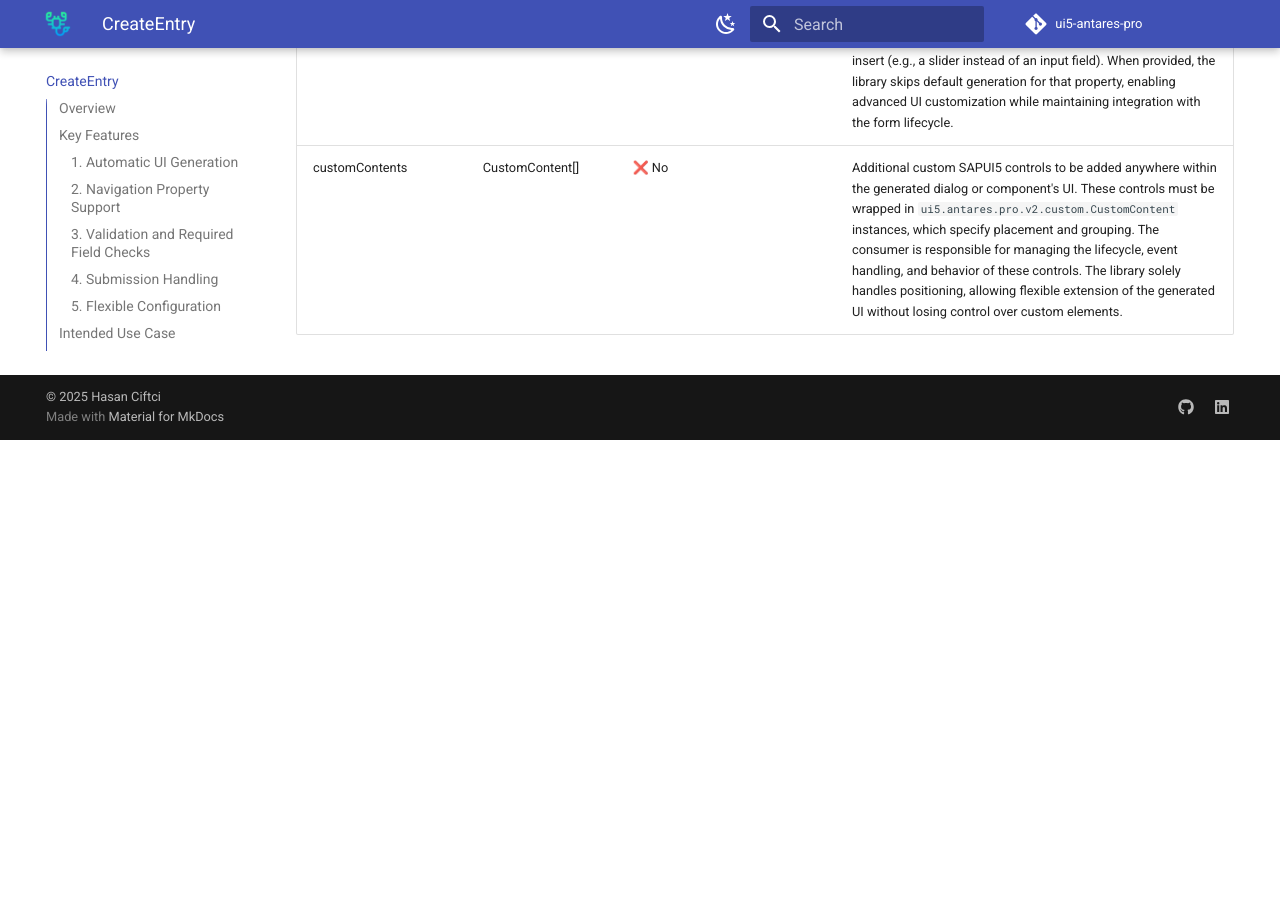
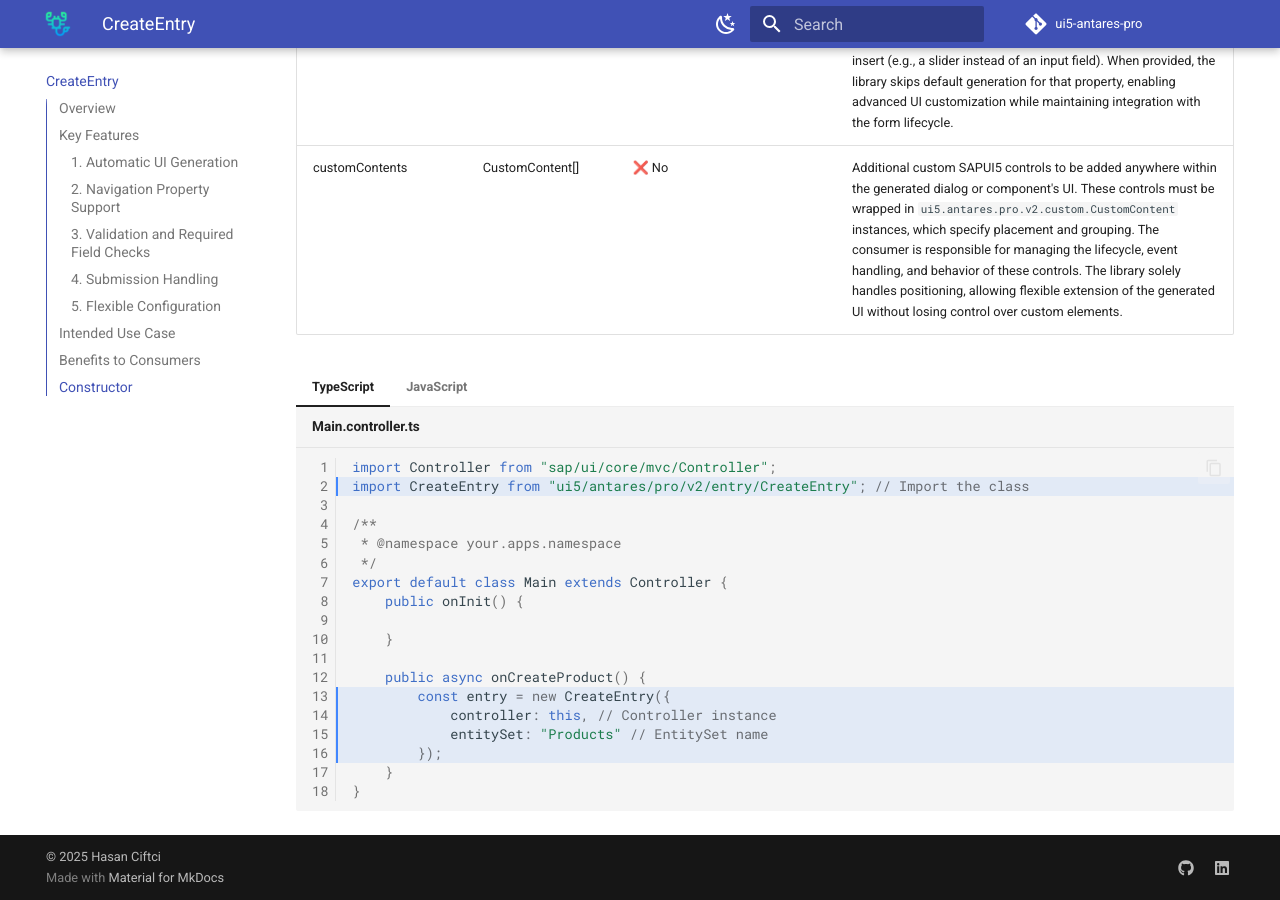
Before and after one commit to ui5-antares-pro/ui5-antares-pro.github.io, an MkDocs documentation site: the page built from docs/create_entry.md, in a window 1280 px wide and 900 px high, scrolled down 5879 px. Built offline with MkDocs 1.6.1 and Material for MkDocs 9.7.7, drawn with Linux system fonts in a browser that asks for light colours; comment, search, counter and statistics services are not loaded; before the commit the page ends 6319 px from its top, so only the background shows below that.

````diff
--- a/docs/create_entry.md
+++ b/docs/create_entry.md
@@ -381,3 +381,50 @@ To utilize the functionality provided by this class, it is required to instantia
     </tr>
   </tbody>
 </table>
+
+=== "TypeScript"
+
+    ```ts linenums="1" hl_lines="2 13-16" title="Main.controller.ts"
+    import Controller from "sap/ui/core/mvc/Controller";
+    import CreateEntry from "ui5/antares/pro/v2/entry/CreateEntry"; // Import the class
+
+    /**
+     * @namespace your.apps.namespace
+     */
+    export default class Main extends Controller {
+        public onInit() {
+
+        }
+
+        public async onCreateProduct() {
+            const entry = new CreateEntry({
+                controller: this, // Controller instance
+                entitySet: "Products" // EntitySet name
+            });
+        }
+    }
+    ```
+
+=== "JavaScript"
+
+    ```js linenums="1" hl_lines="3 13-16" title="Main.controller.js"
+    sap.ui.define([
+        "sap/ui/core/mvc/Controller",
+        "ui5/antares/pro/v2/entry/CreateEntry" // Import the class
+    ], (Controller, CreateEntry) => {
+        "use strict";
+
+        return Controller.extend("your.apps.namespace.Main", {
+            onInit: function () {
+
+            },
+
+            onCreateProduct: async function () {
+                const entry = new CreateEntry({
+                    controller: this, // Controller instance
+                    entitySet: "Products" // EntitySet name
+                });
+            }
+        });
+    });
+    ```
--- a/mkdocs.yml
+++ b/mkdocs.yml
@@ -35,6 +35,10 @@ theme:
 nav:
   - UI5 Antares Pro: index.md
   - CreateEntry: create_entry.md
+  - UpdateEntry: update_entry.md
+  - DeleteEntry: delete_entry.md
+  - DisplayEntry: display_entry.md
+  - Core Features: core_features.md
   - Change Log: change_log.md
 
 extra:
````
Also changed, not shown: docs/core_features.md (added, +13 -0 lines), docs/delete_entry.md (added, +1 -0 lines), docs/display_entry.md (added, +1 -0 lines), docs/update_entry.md (added, +1 -0 lines).
